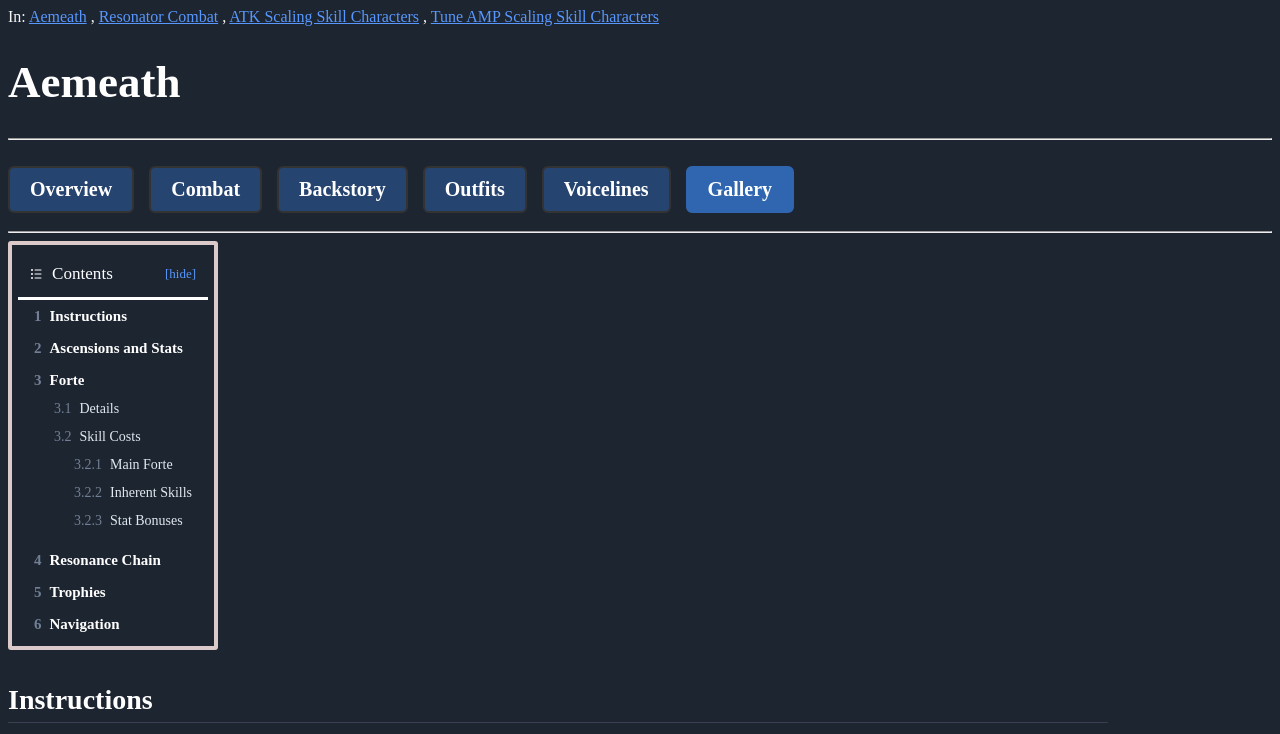
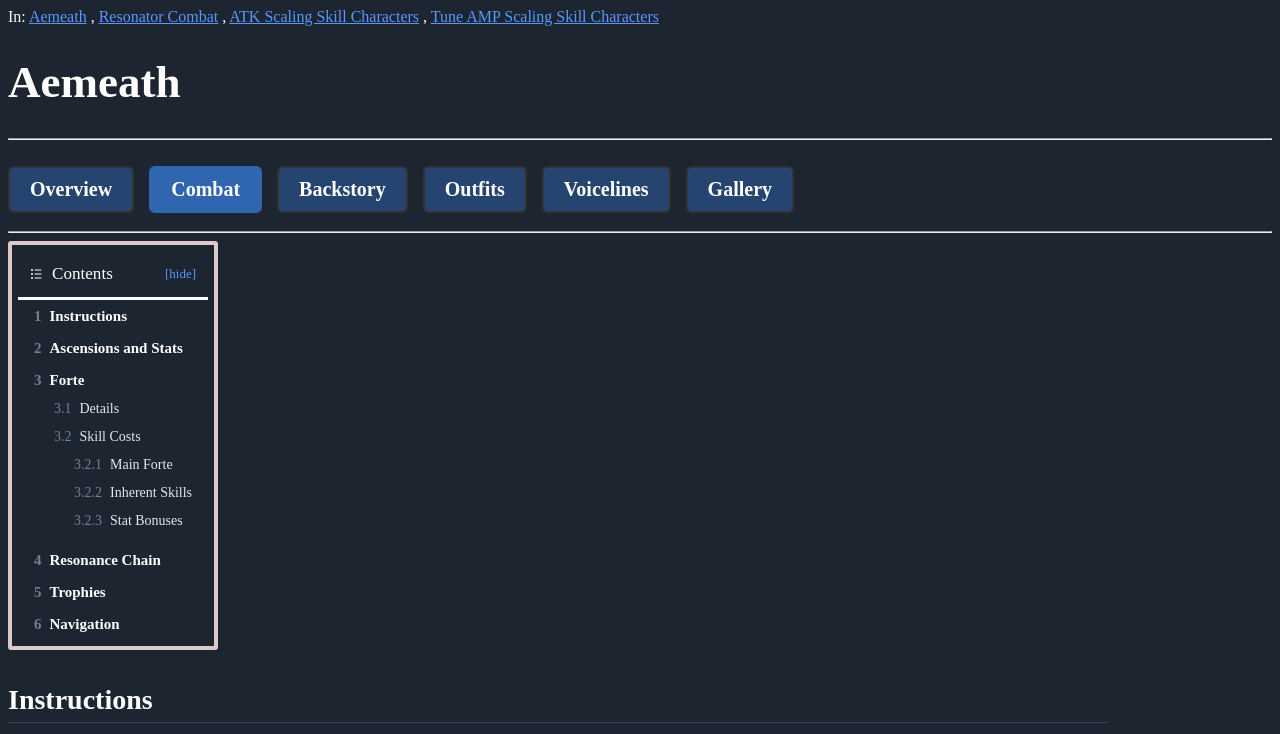
Before and after one commit to DukeErizzia/Wiki-Aemeath, a plain HTML site: page Pages/Combat/combat.html in a window 1280 px wide. Shown: the top 734 px of the page. Drawn offline with Linux system fonts and the light colour scheme.

Commit message:
Fixes: -Wrong placement of active tab on combat.html

```diff
--- a/Pages/Combat/combat.html
+++ b/Pages/Combat/combat.html
@@ -37,11 +37,11 @@
 
     <nav>
         <a href="../../index.html" class="boxed-link">Overview</a>
-        <a href="../Combat/combat.html" class="boxed-link">Combat</a>
+        <a href="../Combat/combat.html" class="boxed-link active-tab">Combat</a>
         <a href="../Backstory/backstory.html" class="boxed-link">Backstory</a>
         <a href="../Outfits/outfits.html" class="boxed-link">Outfits</a>
         <a href="../Voicelines/voicelines.html" class="boxed-link">Voicelines</a>
-        <a href="../Gallery/gallery.html" class="boxed-link active-tab">Gallery</a>
+        <a href="../Gallery/gallery.html" class="boxed-link">Gallery</a>
     </nav>
 
     <hr>
```
